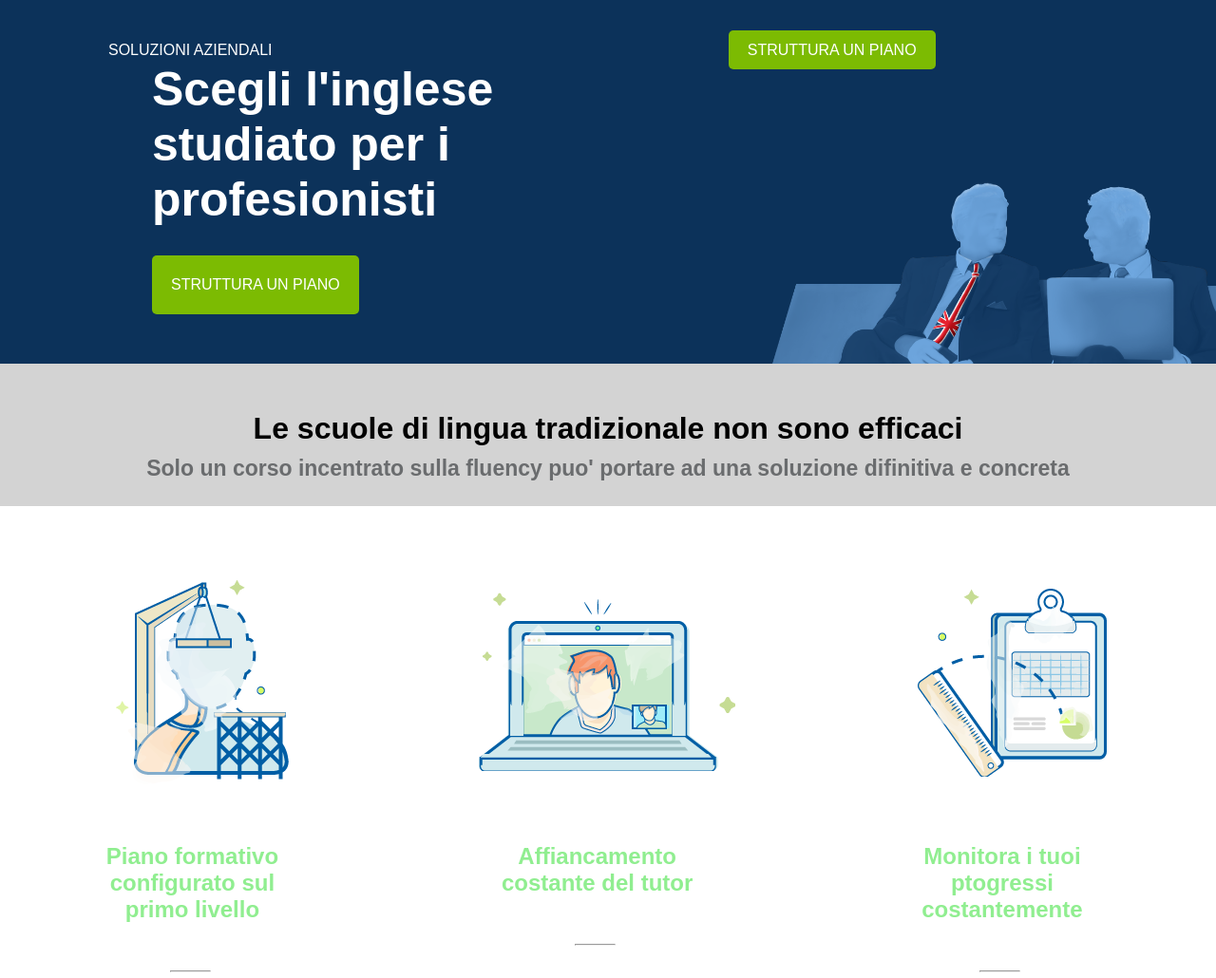
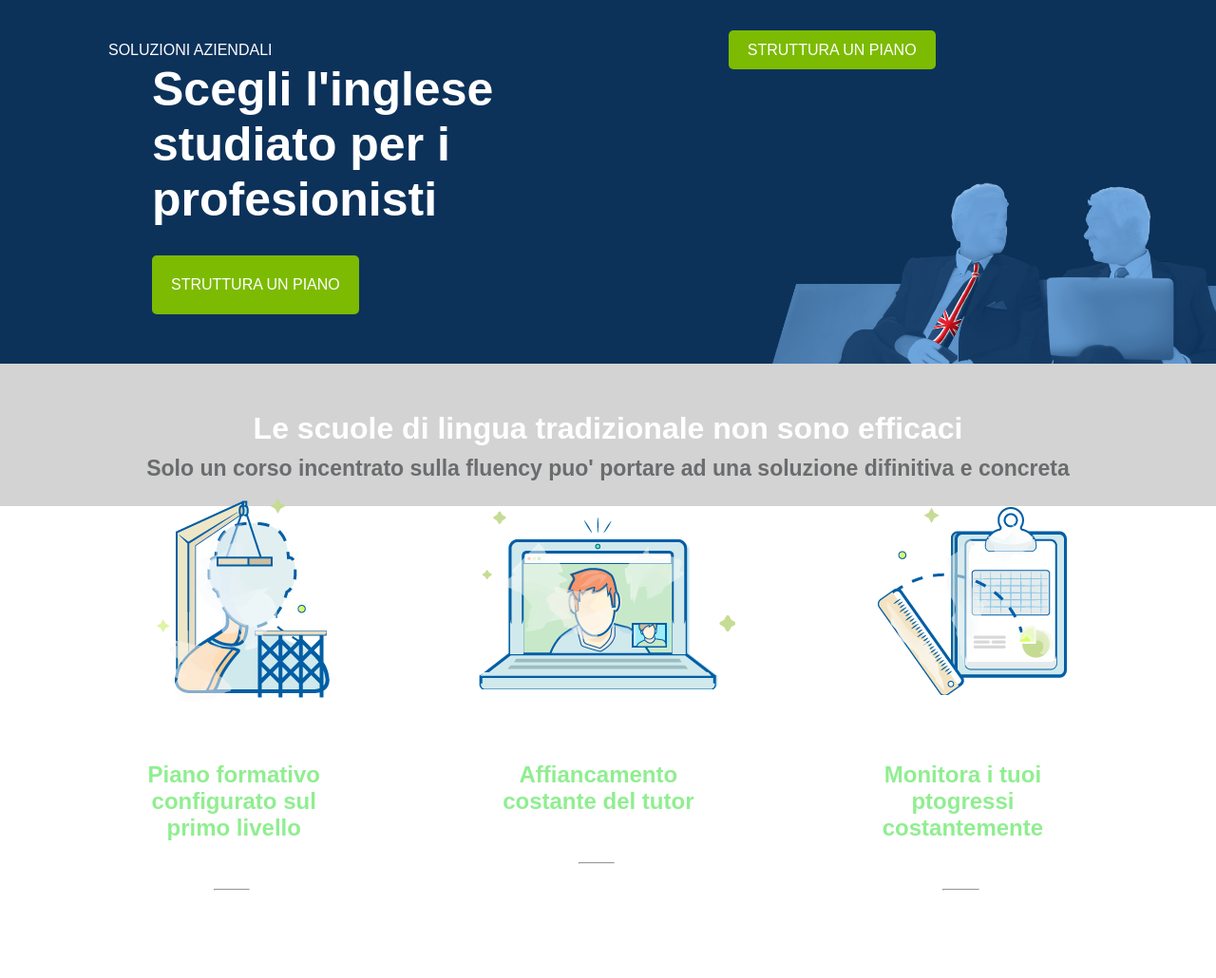
Before and after one commit to EmanueleCorreggia/html-css-fluentify, a plain HTML site: page index.html in a window 1280 px wide. Shown: the part 67-1097 px from the top of the page at 95% size. Drawn offline with Linux system fonts and the light colour scheme.

Commit message:
finito senza footer

```diff
--- a/css/style.css
+++ b/css/style.css
@@ -6,6 +6,9 @@
 body {
   background-color: white;
   font-family: sans-serif;
+}
+main {
+  padding: 5% 5%;
 }
 .page-header {
   background-color: #0c325a;
--- a/index.html
+++ b/index.html
@@ -35,12 +35,13 @@
           <a href="#"class="button button-green">struttura un piano</a>
           </div>
         </div>
+        <div class="titoli">
+        <h1 class="primo-titolo">Le scuole di lingua tradizionale non sono efficaci</h1>
+        <h2>Solo un corso incentrato sulla fluency puo' portare ad una soluzione difinitiva e concreta</h2>
+        </div>
     </header>
     <main class="page-main">
-      <div class="titoli">
-      <h1 class="primo-titolo">Le scuole di lingua tradizionale non sono efficaci</h1>
-      <h2>Solo un corso incentrato sulla fluency puo' portare ad una soluzione difinitiva e concreta</h2>
-      </div>
+
       <div class="central">
         <div class="left"></div>
         <div class="center"></div>
```
